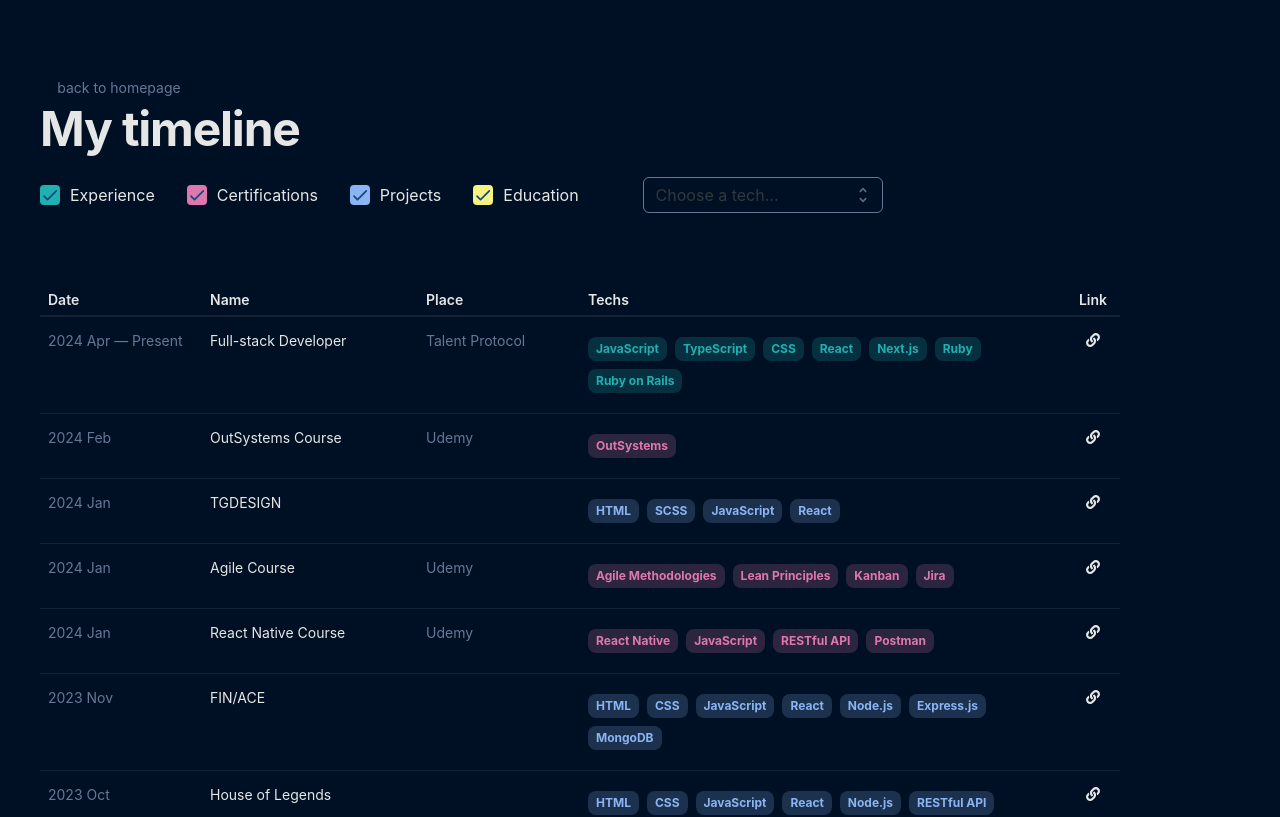
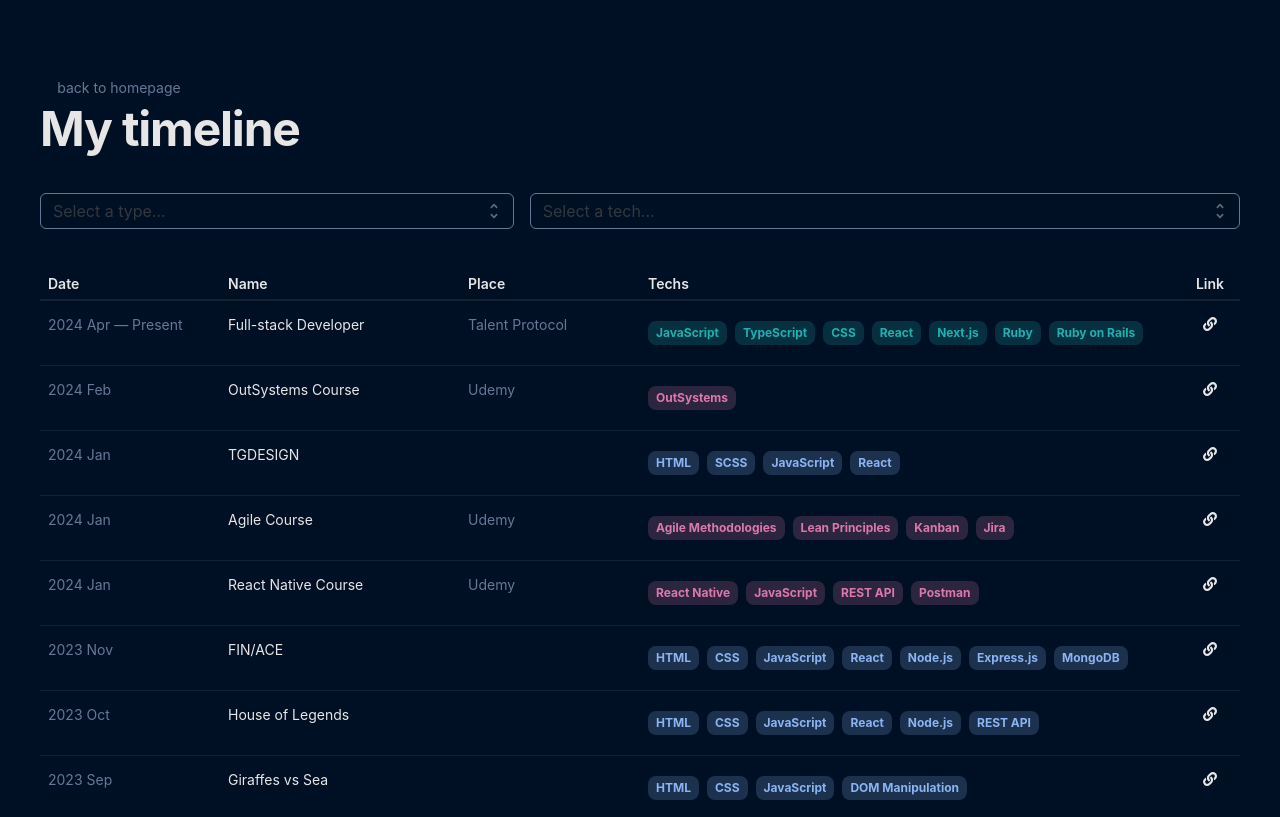
Before and after one commit to thetiagogil/04-thetiagogil, a React (Vite) app: page /timeline in a window 1280 px wide. Shown: the top 817 px of the page. Built offline with nearby package versions, Linux system fonts and the light colour scheme; some icons are missing.

Commit message:
change type filter from checkbox to select input

```diff
--- a/src/db/certifications.js
+++ b/src/db/certifications.js
@@ -22,7 +22,7 @@ export const certifications = [
     description:
       "React Native course with hands-on experience, building an app from the ground up that explored functional and class components; implemented React Context and Hooks; integrated REST APIs; implemented tab navigation; enabled image uploads; created swipeable carousels and facilitated external actions like email and phone calls.",
     link: "https://www.udemy.com/course/build-mobile-apps-with-react-native-from-to-zero-to-expert/",
-    techs: ["React Native", "JavaScript", "RESTful API", "Postman"],
+    techs: ["React Native", "JavaScript", "REST API", "Postman"],
     yearStart: "2024",
     monthStart: "Jan",
     yearEnd: null,
--- a/src/db/projects.js
+++ b/src/db/projects.js
@@ -22,7 +22,7 @@ export const projects = [
     description:
       "Designed a League of Legends platform enabling users to explore champion and item details and create personalized builds. Applied CRUD operations and integrated League of Legends API to dynamically create, fetch, update and delete game information. Introduced search and filtering functionalities, elevating the website beyond information retrieval to an interactive platform.",
     link: "https://house-of-legends.netlify.app",
-    techs: ["HTML", "CSS", "JavaScript", "React", "Node.js", "RESTful API"],
+    techs: ["HTML", "CSS", "JavaScript", "React", "Node.js", "REST API"],
     yearStart: "2023",
     monthStart: "Oct",
     yearEnd: null,
--- a/src/pages/timeline/TimelinePage.jsx
+++ b/src/pages/timeline/TimelinePage.jsx
@@ -1,7 +1,18 @@
 import { Stack } from "@mui/joy";
-import {Section1, Section2} from "./components/index";
+import { Section1, Section2, Section3 } from "./components/index";
+import { useState } from "react";
+import {
+  projects,
+  experience,
+  education,
+  certifications,
+} from "../../db/index";
 
 const TimelinePage = () => {
+  const [typesFilter, setTypesFilter] = useState([]);
+  const [techsFilter, setTechsFilter] = useState([]);
+  const data = [...projects, ...experience, ...education, ...certifications];
+
   return (
     <Stack
       sx={{
@@ -10,9 +21,23 @@ const TimelinePage = () => {
         alignItems: "center",
       }}
     >
-      <Stack sx={{ maxWidth: { xs: "100%", md: "1200px" }, gap: {xs: 4, sm: 2} }}>
+      <Stack
+        sx={{ maxWidth: { xs: "100%", md: "1200px" }, gap: 4 }}
+      >
         <Section1 />
-        <Section2 />
+
+        <Section2
+          data={data}
+          setTypesFilter={setTypesFilter}
+          setTechsFilter={setTechsFilter}
+          typesFilter={typesFilter}
+          techsFilter={techsFilter}
+        />
+        <Section3
+          data={data}
+          typesFilter={typesFilter}
+          techsFilter={techsFilter}
+        />
       </Stack>
     </Stack>
   );
--- a/src/pages/timeline/components/Section1.jsx
+++ b/src/pages/timeline/components/Section1.jsx
@@ -1,5 +1,4 @@
 import { Link, Stack, Typography } from "@mui/joy";
-
 import { FaArrowLeftLong } from "react-icons/fa6";
 
 export const Section1 = () => {
--- a/src/pages/timeline/components/Section2.jsx
+++ b/src/pages/timeline/components/Section2.jsx
@@ -1,135 +1,86 @@
-import { useState } from "react";
+import { Stack, Select, Box, Chip, Option } from "@mui/joy";
 import { capFirstLetter } from "../../../components/variables/capFirstLetter";
-import ChipTech from "../../../components/layout/Chip";
-import {
-  projects,
-  experience,
-  education,
-  certifications,
-} from "../../../db/index";
-import { fillColor } from "../../../components/variables/typeColors";
-import {
-  Checkbox,
-  Stack,
-  Select,
-  Box,
-  Chip,
-  Option,
-  Table,
-  Link,
-  Typography,
-} from "@mui/joy";
-import { sortDate } from "../../../components/variables/sortDate";
-import { hoverColor } from "../../../components/variables/typeColors";
 
-import { FaLink } from "react-icons/fa";
-
-export const Section2 = () => {
-  const [typesFilter, setTypesFilter] = useState({
-    projects: true,
-    experience: true,
-    education: true,
-    certifications: true,
-  });
-
-  const [techsFilter, setTechsFilter] = useState([]);
-
-  // Array with all the data
-  const data = [...projects, ...experience, ...education, ...certifications];
-
-  // Techs array
+export const Section2 = ({ data, setTypesFilter, setTechsFilter }) => {
   const typesArray = () => {
     let allTypes = new Set();
-
     data.forEach((data) => {
       const type = data.type;
       allTypes.add(type);
     });
-
     return Array.from(allTypes);
   };
 
   const techsArray = () => {
     let allTechs = new Set();
-
     data.forEach((data) => {
       const techs = data.techs;
-
       techs?.forEach((tech) => {
         allTechs.add(tech);
       });
     });
-
     return Array.from(allTechs).sort((a, b) => a.localeCompare(b));
   };
 
-  // Filter array
-  const handleTypeChange = (type) => {
-    setTypesFilter((obj) => ({
-      ...obj,
-      [type]: !obj[type],
-    }));
+  const handleTypeChange = (event, value) => {
+    setTypesFilter(value);
   };
 
   const handleTechsChange = (event, value) => {
     setTechsFilter(value);
   };
 
-  const dataFiltered = sortDate(data).filter((element) => {
-    const types = typesFilter[element.type];
-
-    const techs =
-      techsFilter.length === 0 ||
-      (element.techs &&
-        techsFilter.every((selectedTech) =>
-          element.techs.includes(selectedTech)
-        ));
-
-    return types && techs;
-  });
-
   return (
-    <Stack
-      component="section"
-      sx={{ alignItems: { xs: "center", lg: "baseline" } }}
-    >
-      {/* FILTERS */}
+    <Stack component="section" sx={{ alignItems: "center" }}>
       <Stack
-        component="section"
         sx={{
           flexDirection: { xs: "column", md: "row" },
-          alignItems: "center",
           justifyContent: { xs: "center", lg: "left" },
-          gap: { xs: 4, lg: 8 },
+          width: { xs: "90%", lg: "100%" },
+          gap: 2,
         }}
       >
-        <Stack sx={{ flexDirection: { xs: "column", sm: "row" }, gap: 4 }}>
-          {/* TYPE FILTER */}
+        {/* TYPE FILTER */}
+        <Select
+          multiple
+          defaultValue={[]}
+          placeholder="Select a type..."
+          onChange={handleTypeChange}
+          renderValue={(selected) => (
+            <Box sx={{ display: "flex", gap: 1 }}>
+              {selected.map((selectedOption, index) => (
+                <Chip
+                  key={index}
+                  variant="soft"
+                  sx={{
+                    color: "primary.white",
+                    bgcolor: "primary.lighterDarkBlue",
+                  }}
+                >
+                  {selectedOption.label}
+                </Chip>
+              ))}
+            </Box>
+          )}
+          sx={{
+            width: { xs: "100%", lg: "40%" },
+            bgcolor: "transparent",
+            borderColor: "primary.white3",
+            "&:hover": { bgcolor: "transparent", opacity: "0.8" },
+          }}
+        >
           {typesArray().map((type, index) => (
-            <Checkbox
-              key={index}
-              variant="soft"
-              defaultChecked
-              onChange={() => handleTypeChange(type)}
-              label={capFirstLetter(type)}
-              sx={{
-                color: "primary.white",
-                "& .MuiCheckbox-checkbox": {
-                  ...fillColor(type),
-                  "&:hover": {
-                    ...fillColor(type),
-                  },
-                },
-              }}
-            />
+            <Option key={index} value={type}>
+              {capFirstLetter(type)}
+            </Option>
           ))}
-        </Stack>
+        </Select>
 
         {/* TECHS FILTER */}
         <Select
           multiple
           defaultValue={[]}
-          placeholder="Choose a tech..."
+          placeholder="Select a tech..."
           onChange={handleTechsChange}
           renderValue={(selected) => (
             <Box sx={{ display: "flex", gap: 1 }}>
@@ -148,7 +99,7 @@ export const Section2 = () => {
             </Box>
           )}
           sx={{
-            minWidth: "240px",
+            width: { xs: "100%", lg: "60%" },
             bgcolor: "transparent",
             borderColor: "primary.white3",
             "&:hover": { bgcolor: "transparent", opacity: "0.8" },
@@ -161,124 +112,6 @@ export const Section2 = () => {
           ))}
         </Select>
       </Stack>
-
-      {/* TABLE */}
-      <Stack sx={{ overflowX: "auto", width: "90%" }}>
-        <Table
-          sx={{
-            width: { xs: "1200px", sm: "100%" },
-            mt: 8,
-            fontSize: "14px",
-            th: {
-              bgcolor: "transparent",
-              color: "primary.white",
-            },
-            td: {
-              py: 2,
-              verticalAlign: "top",
-            },
-            "& th:nth-of-type(1)": {
-              width: "15%",
-            },
-            "& th:nth-of-type(2)": {
-              width: "20%",
-            },
-            "& th:nth-of-type(3)": {
-              width: "15%",
-            },
-            "& th:nth-of-type(4)": {
-              textAlign: { xs: "center", sm: "left" },
-            },
-            "& th:nth-of-type(5)": {
-              width: "5%",
-              textAlign: "center",
-            },
-          }}
-        >
-          <thead>
-            <tr>
-              <th>Date</th>
-              <th>Name</th>
-              <th>Place</th>
-              <th>Techs</th>
-              <th>Link</th>
-            </tr>
-          </thead>
-
-          <tbody>
-            {dataFiltered.map((element, index) => {
-              return (
-                <tr key={index}>
-                  {/* DATE */}
-                  <td>
-                    <Typography level="body-sm">
-                      {element.yearStart} {element.monthStart}
-                      {(element.yearEnd !== null ||
-                        element.monthEnd !== null) && (
-                        <>
-                          {" "}
-                          — {element.yearEnd} {element.monthEnd}
-                        </>
-                      )}
-                    </Typography>
-                  </td>
-
-                  {/* NAME */}
-                  <td>
-                    <Typography
-                      sx={{
-                        color: "primary.white",
-                        fontSize: { xs: "12px", sm: "14px" },
-                      }}
-                    >
-                      {element.name}
-                    </Typography>
-                  </td>
-
-                  {/* PLACE */}
-                  <td>
-                    <Typography
-                      sx={{
-                        color: "primary.white3",
-                        fontSize: { xs: "12px", sm: "14px" },
-                      }}
-                    >
-                      {element.place}
-                    </Typography>
-                  </td>
-
-                  {/* TECHS */}
-                  <td>
-                    {element.techs?.map((tech, index) => {
-                      return (
-                        <ChipTech tech={tech} type={element.type} key={index} />
-                      );
-                    })}
-                  </td>
-
-                  {/* LINK */}
-                  <td>
-                    <Link
-                      href={element.link}
-                      underline="none"
-                      sx={{
-                        color: "primary.white",
-                        fontSize: { xs: "12px", sm: "14px" },
-                        display: "flex",
-                        justifyContent: "center",
-                        transition: "0.3s",
-                        ...hoverColor(element.type),
-                      }}
-                    >
-                      <FaLink />
-                    </Link>
-                  </td>
-                </tr>
-              );
-            })}
-          </tbody>
-        </Table>
-      </Stack>
     </Stack>
   );
 };
--- /dev/null
+++ b/src/pages/timeline/components/Section3.jsx
@@ -0,0 +1,139 @@
+import { Stack, Table, Link, Typography } from "@mui/joy";
+import { FaLink } from "react-icons/fa";
+import { sortDate } from "../../../components/variables/sortDate";
+import { hoverColor } from "../../../components/variables/typeColors";
+import ChipTech from "../../../components/layout/Chip";
+
+export const Section3 = ({ data, typesFilter, techsFilter }) => {
+  const dataFiltered = sortDate(data).filter((element) => {
+    const types =
+      typesFilter.length === 0 ||
+      (element.type && typesFilter.includes(element.type));
+    const techs =
+      techsFilter.length === 0 ||
+      (element.techs &&
+        techsFilter.every((selectedTech) =>
+          element.techs.includes(selectedTech)
+        ));
+    return types && techs;
+  });
+
+  return (
+    <Stack
+      component="section"
+      sx={{ alignItems: { xs: "center", lg: "baseline" } }}
+    >
+      <Stack sx={{ overflowX: "auto", width: { xs: "90%", lg: "100%" } }}>
+        <Table
+          sx={{
+            width: { xs: "1200px", sm: "100%" },
+            fontSize: "14px",
+            th: {
+              bgcolor: "transparent",
+              color: "primary.white",
+            },
+            td: {
+              py: 2,
+              verticalAlign: "top",
+            },
+            "& th:nth-of-type(1)": {
+              width: "15%",
+            },
+            "& th:nth-of-type(2)": {
+              width: "20%",
+            },
+            "& th:nth-of-type(3)": {
+              width: "15%",
+            },
+            "& th:nth-of-type(4)": {
+              textAlign: { xs: "center", sm: "left" },
+            },
+            "& th:nth-of-type(5)": {
+              width: "5%",
+              textAlign: "center",
+            },
+          }}
+        >
+          <thead>
+            <tr>
+              <th>Date</th>
+              <th>Name</th>
+              <th>Place</th>
+              <th>Techs</th>
+              <th>Link</th>
+            </tr>
+          </thead>
+
+          <tbody>
+            {dataFiltered.map((element, index) => (
+              <tr key={index}>
+                {/* DATE */}
+                <td>
+                  <Typography level="body-sm">
+                    {element.yearStart} {element.monthStart}
+                    {(element.yearEnd !== null ||
+                      element.monthEnd !== null) && (
+                      <>
+                        {" "}
+                        — {element.yearEnd} {element.monthEnd}
+                      </>
+                    )}
+                  </Typography>
+                </td>
+
+                {/* NAME */}
+                <td>
+                  <Typography
+                    sx={{
+                      color: "primary.white",
+                      fontSize: { xs: "12px", sm: "14px" },
+                    }}
+                  >
+                    {element.name}
+                  </Typography>
+                </td>
+
+                {/* PLACE */}
+                <td>
+                  <Typography
+                    sx={{
+                      color: "primary.white3",
+                      fontSize: { xs: "12px", sm: "14px" },
+                    }}
+                  >
+                    {element.place}
+                  </Typography>
+                </td>
+
+                {/* TECHS */}
+                <td>
+                  {element.techs?.map((tech, index) => (
+                    <ChipTech tech={tech} type={element.type} key={index} />
+                  ))}
+                </td>
+
+                {/* LINK */}
+                <td>
+                  <Link
+                    href={element.link}
+                    underline="none"
+                    sx={{
+                      color: "primary.white",
+                      fontSize: { xs: "12px", sm: "14px" },
+                      display: "flex",
+                      justifyContent: "center",
+                      transition: "0.3s",
+                      ...hoverColor(element.type),
+                    }}
+                  >
+                    <FaLink />
+                  </Link>
+                </td>
+              </tr>
+            ))}
+          </tbody>
+        </Table>
+      </Stack>
+    </Stack>
+  );
+};
--- a/src/pages/timeline/components/index.jsx
+++ b/src/pages/timeline/components/index.jsx
@@ -1,4 +1,5 @@
 import { Section1 } from "./Section1";
 import { Section2 } from "./Section2";
+import { Section3 } from "./Section3";
 
-export { Section1, Section2 };
+export { Section1, Section2, Section3 };
```
